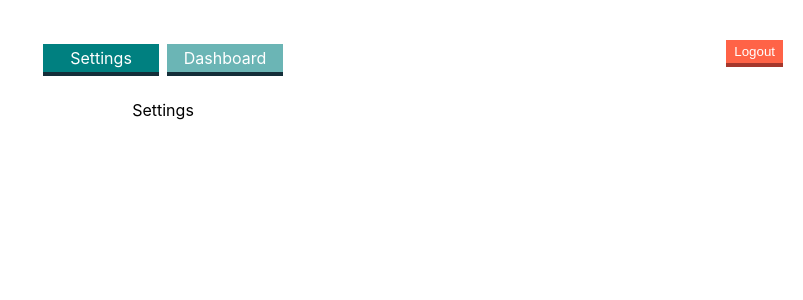
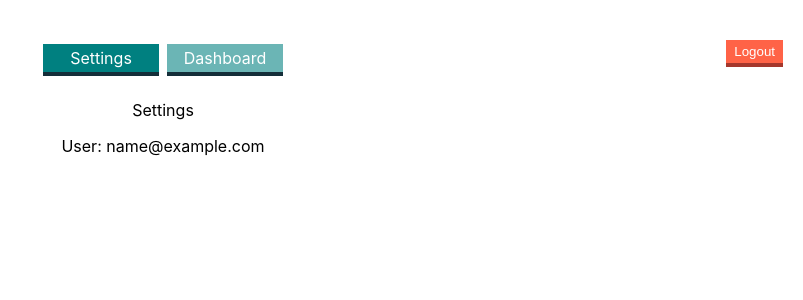
Before and after one commit to hil400k/test-task, a React (Create React App) app: page /settings in a window 1280 px wide. Shown: the top 300 px of the page, without its empty margins (477-1280 px from the left). Built offline with nearby package versions, Linux system fonts and the light colour scheme; no server answers; sample sign-in values are in the browser's storage.

Commit message:
added user email displaying

```diff
--- a/src/components/dashboard.tsx
+++ b/src/components/dashboard.tsx
@@ -17,7 +17,7 @@ const Dashboard = (props: IProps) => {
     return (
         <div>
             <span>Dashboard</span>
-            <p>{text}</p>
+            <p>{text || '...'}</p>
         </div>
     );
 };
--- a/src/components/settings.tsx
+++ b/src/components/settings.tsx
@@ -1,15 +1,24 @@
 import React from 'react';
+import { connect } from "react-redux";
 
 interface IProps {
-
+  user: {[key: string]: any}
 }
 
 const Settings = (props: IProps) => {
+    const { user } = props;
+
     return (
         <div>
-            Settings
+            <span>Settings</span>
+            <p>
+              <span>User: </span>
+              <span>{user.email}</span>
+            </p>
         </div>
     );
 };
 
-export default Settings;
+export default connect((appState: any) => ({
+  user: appState.global.user,
+}))(Settings);
```
